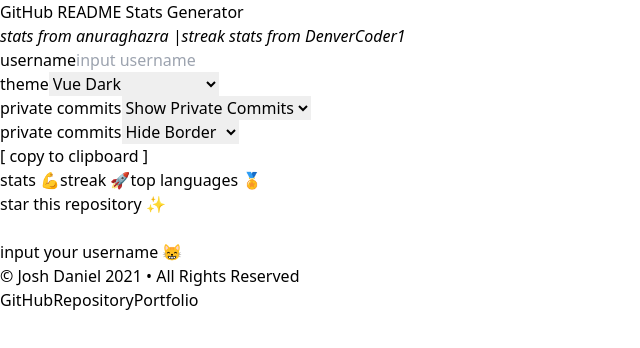
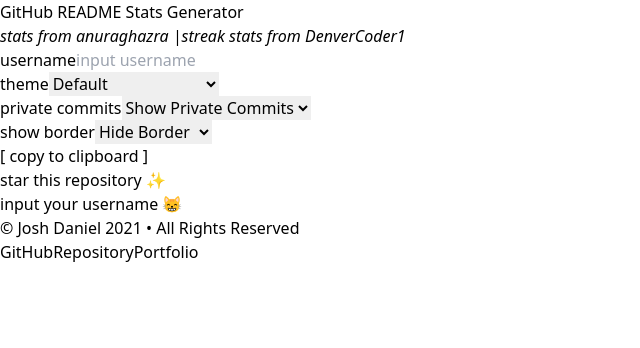
Before and after one commit to omsimos/github-stats, a React (Vite) app: page / in a window 1280 px wide. Shown: the top 348 px of the page, without its empty margins (0-640 px from the left). Built offline with nearby package versions, Linux system fonts and the light colour scheme.

Commit message:
refactor: remove options component

```diff
--- a/src/App.tsx
+++ b/src/App.tsx
@@ -1,9 +1,8 @@
 import React from 'react';
-import { Header } from './components/Header';
 import { Options } from './components/Options';
-import { Footer } from './components/Footer';
 import { OptionsProvider } from './context/OptionsContext';
 import { Output } from './components/Output';
+import { Footer, Header } from './components';
 
 const App: React.FC = () => {
   return (
--- a/src/components/Footer.tsx
+++ b/src/components/Footer.tsx
@@ -1,6 +1,6 @@
 import React from 'react';
 
-export const Footer: React.FC = () => {
+const Footer: React.FC = () => {
   return (
     <footer className='flex dmd:flex-col dlg:flex-col justify-between px-32 dmd:px-4 dmd:items-center dlg:items-center w-full absolute bottom-0 py-3 bg-green-900 dlg:text-base'>
       <p className='text-sm'>© Josh Daniel 2021 • All Rights Reserved</p>
@@ -28,3 +28,5 @@ const Link = ({ href, info }: { href: string; info: string }) => {
     </a>
   );
 };
+
+export default Footer;
--- a/src/components/Header.tsx
+++ b/src/components/Header.tsx
@@ -1,6 +1,6 @@
 import React from 'react';
 
-export const Header = () => {
+const Header = () => {
   return (
     <div className='text-center'>
       <h1 className='text-4xl dmd:text-lg font-bold mt-7'>
@@ -25,3 +25,5 @@ export const Header = () => {
     </div>
   );
 };
+
+export default Header;
--- a/src/components/Options.tsx
+++ b/src/components/Options.tsx
@@ -1,19 +1,80 @@
 import React from 'react';
-import { ThemeOption } from './options/Themes';
-import { Username } from './options/Username';
-import { Button } from './options/Button';
-import { CountPrivate } from './options/CountPrivate';
-import { Border } from './options/Border';
+import Select from './Select';
+import { themeName, themeValue } from '../data/themeData';
 
 export const Options: React.FC = () => {
   return (
     <div className='text-base dmd:hidden'>
       <div className='grid grid-cols-2 gap-4 w-[600px] px-2'>
-        <Username />
-        <ThemeOption />
-        <CountPrivate />
-        <Border />
-        <Button />
+        <div className='choices'>
+          <label>username</label>
+          <input
+            spellCheck='false'
+            className='input'
+            type='text'
+            placeholder='input username'
+            // onChange={(e) => setUsername(e.target.value)}
+            // value={username}
+          />
+        </div>
+
+        <Select
+          label='theme'
+          options={
+            <>
+              {themeValue.map((val, i) => (
+                <option key={themeName[i]} value={val}>
+                  {themeName[i]}
+                </option>
+              ))}
+            </>
+          }
+        />
+
+        <Select
+          label='private commits'
+          options={
+            <>
+              <option value='true'>Show Private Commits</option>
+              <option value='false'>Hide Private Commits</option>
+            </>
+          }
+        />
+
+        <Select
+          label='show border'
+          options={
+            <>
+              <option value='true'>Hide Border</option>
+              <option value='false'>Show Border</option>
+            </>
+          }
+        />
+
+        <div className='col-span-2  text-center'>
+          <div className='mb-4 border-t-4 border-b-4 py-4 border-green-600 rounded-lg'>
+            <p className='pb-4'>[ copy to clipboard ]</p>
+
+            <div className='flex gap-4'>
+              {/* <Copy action={copyStats} about='stats 💪' />
+          <Copy action={copyStreak} about='streak 🚀' />
+          <Copy action={copyLangs} about='top languages 🏅' /> */}
+            </div>
+          </div>
+          <button className='btn'>
+            <a
+              href='https://github.com/joshxfi/gh-stats-generator'
+              target='_blank'
+              rel='noreferrer'
+            >
+              star this repository ✨
+            </a>
+          </button>
+
+          <p className='text-base'>
+            {/* 📋 copied to clipboard! paste it on the repo: {username}/{username} */}
+          </p>
+        </div>
       </div>
     </div>
   );
--- /dev/null
+++ b/src/components/Select.tsx
@@ -0,0 +1,19 @@
+import React from 'react';
+
+interface SelectProps extends React.HTMLAttributes<HTMLSelectElement> {
+  options: JSX.Element;
+  label: string;
+}
+
+const Select = ({ options, label, ...rest }: SelectProps) => {
+  return (
+    <div className='choices'>
+      <label>{label}</label>
+      <select className='input appearance-none' {...rest}>
+        {options}
+      </select>
+    </div>
+  );
+};
+
+export default Select;
--- /dev/null
+++ b/src/components/index.ts
@@ -0,0 +1,3 @@
+export { default as Select } from './Select';
+export { default as Footer } from './Footer';
+export { default as Header } from './Header';
--- a/src/components/options/Border.tsx
+++ /dev/null
@@ -1,20 +0,0 @@
-import React from 'react';
-import { useOptions } from '../../context/OptionsContext';
-
-export const Border: React.FC = () => {
-  const { border, setBorder } = useOptions();
-
-  return (
-    <div className='choices'>
-      <label>private commits</label>
-      <select
-        className='input appearance-none'
-        onChange={(e) => setBorder(e.target.value)}
-        value={border}
-      >
-        <option value='true'>Hide Border</option>
-        <option value='false'>Show Border</option>
-      </select>
-    </div>
-  );
-};
--- a/src/components/options/Button.tsx
+++ /dev/null
@@ -1,46 +0,0 @@
-import React from 'react';
-import { motion } from 'framer-motion';
-import { useOptions } from '../../context/OptionsContext';
-
-export const Button: React.FC = () => {
-  const { copyStats, copyStreak, copyLangs, copied, username } = useOptions();
-
-  return (
-    <div className='col-span-2  text-center'>
-      <div className='mb-4 border-t-4 border-b-4 py-4 border-green-600 rounded-lg'>
-        <p className='pb-4'>[ copy to clipboard ]</p>
-
-        <div className='flex gap-4'>
-          <Copy action={copyStats} about='stats 💪' />
-          <Copy action={copyStreak} about='streak 🚀' />
-          <Copy action={copyLangs} about='top languages 🏅' />
-        </div>
-      </div>
-      <button className='btn'>
-        <a
-          href='https://github.com/joshxfi/gh-stats-generator'
-          target='_blank'
-          rel='noreferrer'
-        >
-          star this repository ✨
-        </a>
-      </button>
-
-      <motion.p
-        className='text-base'
-        initial={{ opacity: 0 }}
-        animate={{ opacity: copied ? 1 : 0 }}
-      >
-        📋 copied to clipboard! paste it on the repo: {username}/{username}
-      </motion.p>
-    </div>
-  );
-};
-
-export const Copy: React.FC<CopyProps> = ({ action, about }) => {
-  return (
-    <button onClick={() => action()} className='btn'>
-      {about}
-    </button>
-  );
-};
--- a/src/components/options/CountPrivate.tsx
+++ /dev/null
@@ -1,20 +0,0 @@
-import React from 'react';
-import { useOptions } from '../../context/OptionsContext';
-
-export const CountPrivate: React.FC = () => {
-  const { countPrivate, setCountPrivate } = useOptions();
-
-  return (
-    <div className='choices'>
-      <label>private commits</label>
-      <select
-        className='input appearance-none'
-        onChange={(e) => setCountPrivate(e.target.value)}
-        value={countPrivate}
-      >
-        <option value='true'>Show Private Commits</option>
-        <option value='false'>Hide Private Commits</option>
-      </select>
-    </div>
-  );
-};
--- a/src/components/options/Themes.tsx
+++ /dev/null
@@ -1,24 +0,0 @@
-import React from 'react';
-import { useOptions } from '../../context/OptionsContext';
-import { themeValue, themeName } from '../../data/themeData';
-
-export const ThemeOption: React.FC = () => {
-  const { theme, setTheme } = useOptions();
-
-  return (
-    <div className='choices'>
-      <label>theme</label>
-      <select
-        className='input appearance-none'
-        onChange={(e) => setTheme(e.target.value)}
-        value={theme}
-      >
-        {themeValue.map((val, i) => (
-          <option key={themeName[i]} value={val}>
-            {themeName[i]}
-          </option>
-        ))}
-      </select>
-    </div>
-  );
-};
--- a/src/components/options/Username.tsx
+++ /dev/null
@@ -1,19 +0,0 @@
-import React from 'react';
-import { useOptions } from '../../context/OptionsContext';
-
-export const Username: React.FC = () => {
-  const { username, setUsername } = useOptions();
-  return (
-    <div className='choices'>
-      <label>username</label>
-      <input
-        spellCheck='false'
-        className='input'
-        type='text'
-        placeholder='input username'
-        onChange={(e) => setUsername(e.target.value)}
-        value={username}
-      />
-    </div>
-  );
-};
```
